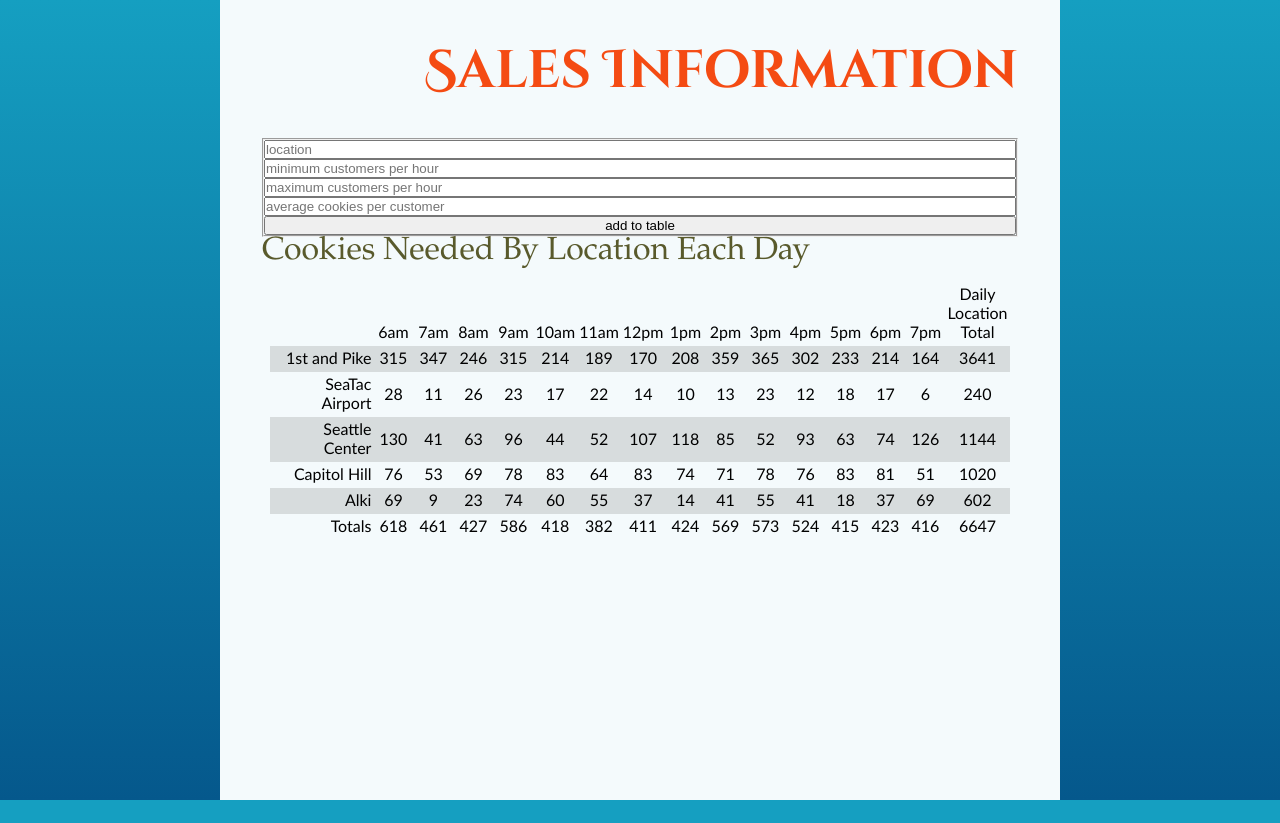
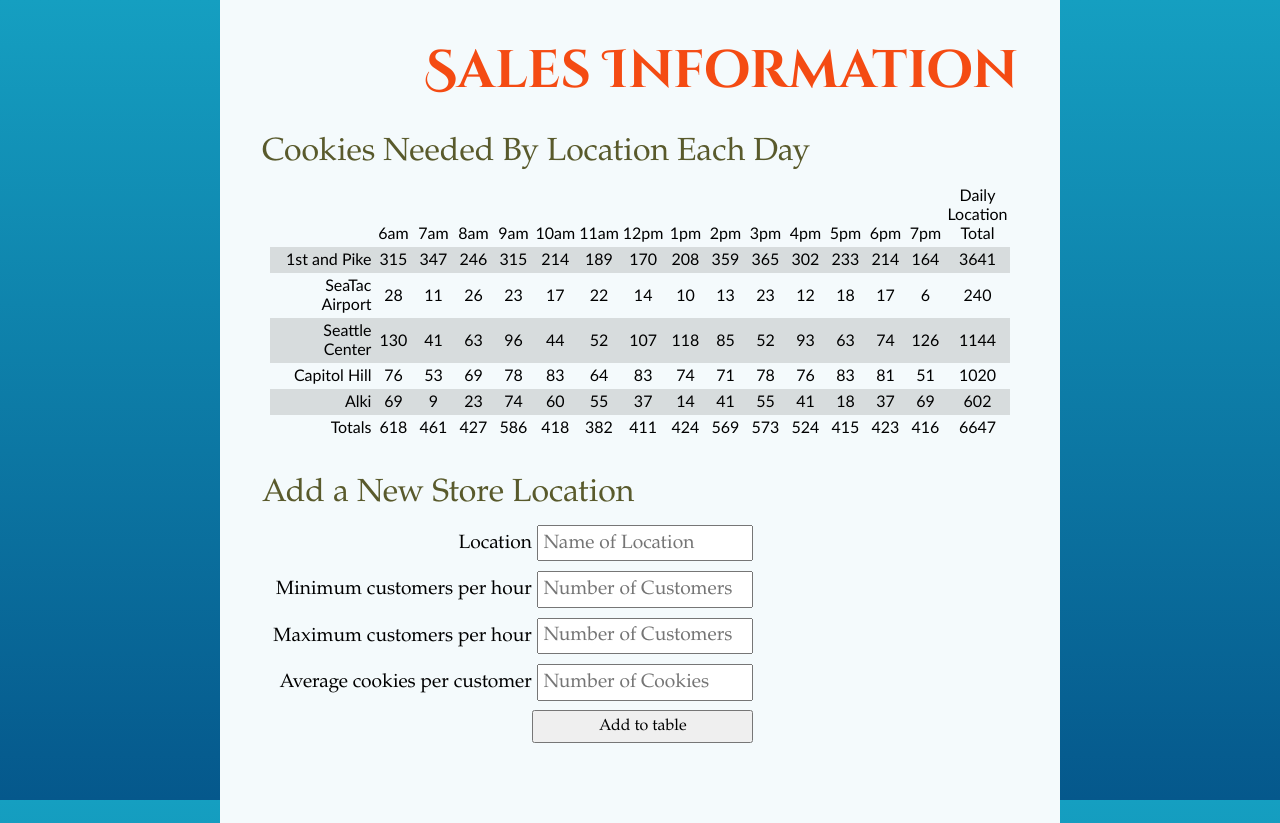
Before and after one commit to makflood/cookie-stand, a plain HTML site: page sales.html in a window 1280 px wide. Before the commit the page ends 800 px from the top, so only its background shows below. Drawn offline with Linux system fonts and the light colour scheme.

Commit message:
styled the form and moved the form below the table.

```diff
--- a/app.js
+++ b/app.js
@@ -155,9 +155,6 @@ function handleAddStoreSubmit(event) {
   var maxCustHr = form.maxCustHrInput.value;
   var avgCookieCust = form.avgCookieCustInput.value;
 
-  console.log(minCustHr);
-  console.log(maxCustHr);
-
   var warningDiv = document.getElementById('form-warning');
   warningDiv.innerHTML = '';
   var warningText = document.createElement('p');
@@ -187,7 +184,7 @@ function handleAddStoreSubmit(event) {
       form.avgCookieCustInput.value = '';
 
       // create the new store from input
-      var store = new CookieStore(location, minCustHr, maxCustHr, avgCookieCust);
+      var store = new CookieStore(location, parseInt(minCustHr), parseInt(maxCustHr), parseFloat(avgCookieCust));
 
       storeLocations.push(store);
 
--- a/sales.html
+++ b/sales.html
@@ -12,21 +12,37 @@
     <main class="full-width">
       <h1> Sales Information </h1>
 
-      <form id="add-store">
+      <div id="store-data"></div>
+
+      <h2> Add a New Store Location </h2>
+      <form id="add-store" class="left">
         <fieldset>
-          <input type="text" name="locationInput" placeholder="location" required >
-          <input type="number" name="minCustHrInput" placeholder="minimum customers per hour" required >
-          <input type="number" name="maxCustHrInput" placeholder="maximum customers per hour" required >
-          <input type="number" step="0.1" name="avgCookieCustInput" placeholder="average cookies per customer" required >
-          <button type="submit"> add to table </button>
+          <ul>
+            <li>
+              <label>Location</label>
+              <input type="text" name="locationInput" placeholder="Name of Location" required >
+            </li>
+            <li>
+              <label>Minimum customers per hour</label>
+              <input type="number" name="minCustHrInput" placeholder="Number of Customers" required >
+            </li>
+            <li>
+              <label>Maximum customers per hour</label>
+              <input type="number" name="maxCustHrInput" placeholder="Number of Customers" required >
+            </li>
+            <li>
+              <label>Average cookies per customer</label>
+              <input type="number" step="0.1" name="avgCookieCustInput" placeholder="Number of Cookies" required >
+            </li>
+          </ul>
+              <button type="submit" class="right"> Add to table </button>
         </fieldset>
       </form>
 
-      <div id="form-warning">
+      <div id="form-warning" class="right"></div>
 
-      </div>
+      <div class="clear-fix"></div>
 
-      <div id="store-data"></div>
     </main>
 
   </div> <!-- end wrapper -->
--- a/style.css
+++ b/style.css
@@ -27,7 +27,7 @@ body {
 }
 
 #wrapper {
-  height: 100%;
+  /*height: 100%;*/
   width: 840px;
   max-width: 70%;
   margin: 0 auto;
@@ -53,6 +53,36 @@ main {
   background: #f4fafc;
   margin-left: 2%;
   padding: 5%;
+}
+
+form {
+  width: 65%;
+  margin-bottom: 5%;
+}
+
+fieldset {
+  border: none;
+}
+
+fieldset li {
+  text-align: right;
+}
+
+input, button {
+  width: 45%;
+  padding: 1%;
+  font-size: 1em;
+  font-family: Garamond, serif;
+}
+
+#form-warning {
+  width: 30%;
+}
+
+#form-warning p {
+  padding: 10%;
+  background: #f44b13;
+  color: #f4fafc;
 }
 
 @font-face {
@@ -117,11 +147,12 @@ h2 + p, #wrapper li {
 table {
   width: auto;
   border-collapse: collapse;
-  margin: 0 auto;
+  margin: 0 auto 5%;
 }
 
 td, th {
   font-family: 'Gill Sans', sans-serif;
+  font-size: 1em;
   text-align: center;
   padding: 2px;
   padding-bottom: 5px;
```
